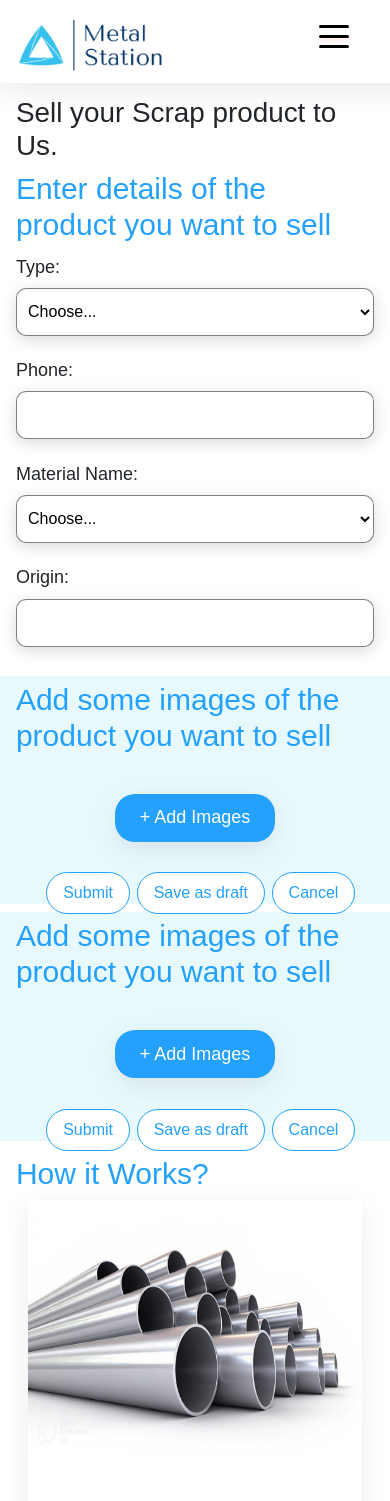
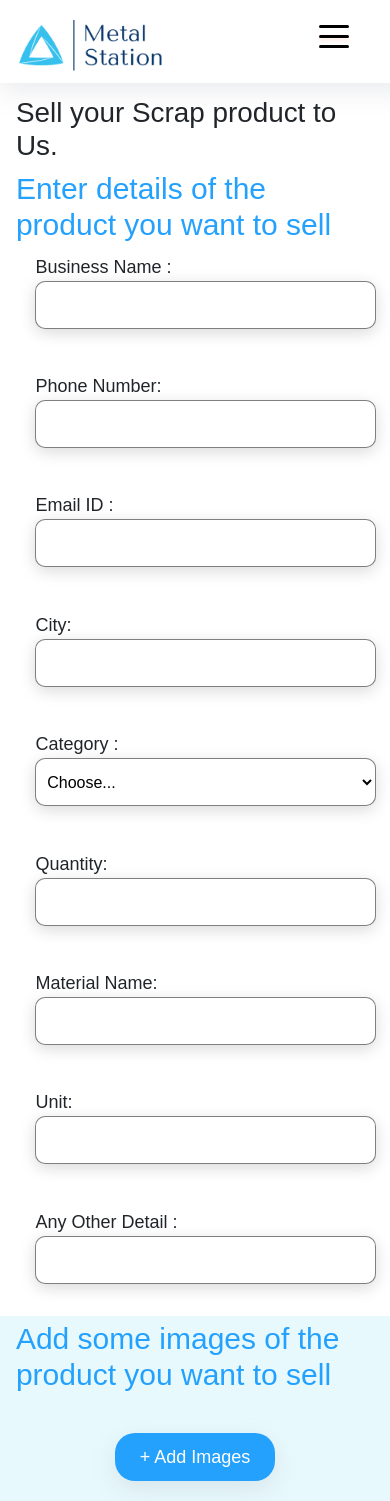
Before and after one commit to udaykirancodes/metalstation-nextjs, a Next.js app: page /Sell2 in a window 390 px wide. Shown: the top 1501 px of the page. Built offline with nearby package versions, Linux system fonts and the light colour scheme.

Commit message:
sell page

```diff
--- a/components/HomeComponents/NewHomeComponent.js
+++ b/components/HomeComponents/NewHomeComponent.js
@@ -2,12 +2,13 @@ import React from 'react'
 import nhcCss from '../../styles/NewHomeComponent.module.css'
 import Image from 'next/image'
 import Link from 'next/link'
+import "react-responsive-carousel/lib/styles/carousel.min.css";
 import { Carousel } from 'react-responsive-carousel';
 
 const NewHomeComponent = () => {
   return (
     <div className={nhcCss.home}>
-      <Carousel autoPlay='true'>
+      <Carousel autoPlay='true'  >
         <div className={nhcCss.homeComponent}>
           <div className={nhcCss.homeImg}>
             <Image layout='fill' src="/homeImg1.png" alt="" />
--- a/components/Navbar.js
+++ b/components/Navbar.js
@@ -128,6 +128,8 @@ function DropdownMenu() {
 
   const { user } = useContext(Context)
 
+  const router = useRouter();
+
   const dropdownRef = useRef(null);
 
   function DropdownItem(props) {
@@ -141,7 +143,7 @@ function DropdownMenu() {
   }
 
   const Logout = () => {
-    console.log('Logging Out'); return;
+    console.log('Logging Out');
     localStorage.removeItem('authToken');
     router.push('/');
   }
--- a/components/SellComponents/Detail.js
+++ b/components/SellComponents/Detail.js
@@ -1,91 +1,111 @@
-import React from 'react'
-import { useState, useContext, useRef } from 'react'
+import React, { useState } from 'react'
+import Sellimg from './Sellimg'
 import sCss from '../../styles/Sell.module.css'
-import Context from '../../context/Context'
-import MultipleImageUploadComponent from './MultipleImageUploadComponent'
-import Sellimg from './Sellimg'
 const Detail = () => {
-  const context = useContext(Context)
-  const {sellProduct, getSell, addSell} = context;
-
-
-  const [type, setType] = useState('metal')
-
-
-  const [details, setDetails] = useState({type:"", phone:"", materialName:"", Origin:""})
-
-  const ref = useRef(null)
-    const refClose = useRef(null)
-
-
-  const onSubmission=(e)=>{
-    addSell(details.type, details.phone, details.materialName, details.Origin);
-    // refClose.current.click()
-    console.log(details);
-    setDetails({type:"", phone:"", materialName:"", Origin:""});
-    e.preventDefault();
+  const [details, setDetails] = useState({});
+  const handleChange = (e) => {
+    setDetails({ ...details, [e.target.name]: e.target.value })
+    // console.log(details)
   }
-  const onChange=(e)=>{
-    setDetails({...details, [e.target.name]:e.target.value})
-  }
-  console.log(type);
   return (
     <>
       <div className="detailSection" style={{ marginBottom: '2%' }}>
         <div className="container">
           <h4 className={sCss.Sellheader}>Enter details of the product you want to sell</h4>
+
           <div className={sCss.detail_container}>
+
+
             <form action="#" className={sCss.detail_form}>
+              <div className={sCss.formcontain}>
                 <div className={sCss.leftform}>
                   <div className={sCss.input_data}>
-                  <label htmlFor="" className={sCss.form_label}>Type:</label><br />
-                  <select name="type" id="type" className={sCss.inputField} onChange={(e)=> setType(e.target.value)} >
-                    <option name='type' value={details.type} >Choose...</option>
-                    <option value="automobile">automobile</option>
-                    <option value="metal">metal</option>
-                  </select>
+                    <label htmlFor="type" className={sCss.form_label}>Business Name :</label> <br />
+                    <input type="text"
+                      name="business"
+                      className={sCss.inputField} onChange={(e) => handleChange(e)}
+                    /><br /><br />
                   </div>
                   <div className={sCss.input_data}>
-                  <label htmlFor="" className={sCss.form_label}>Phone:</label><br />
-                  <input className={sCss.inputField} type="text" name='phone' value={details.phone} onChange={onChange} />
+                    <label htmlFor="type" className={sCss.form_label}>Phone Number:</label> <br />
+                    <input type="tel"
+                      name="phone"
+                      className={sCss.inputField} onChange={(e) => handleChange(e)}
+                    /><br /><br />
                   </div>
                 </div>
-              <div className={sCss.rightform} style={{ display: `${type==='metal'? "block":"none"}` }}>
+                <div className={sCss.rightform} >
+
                   <div className={sCss.input_data}>
-                  <label htmlFor="" className={sCss.form_label}>Material Name:</label><br />
-                  <select name="materialName" id="materialname" className={sCss.inputField} value={details.materialName} onChange={onChange}>
-                    <option value="volvo">Choose...</option>
-                    <option value="saab">Saab</option>
-                    <option value="opel">Opel</option>
-                    <option value="audi">Audi</option>
-                  </select>
+                    <label htmlFor="type" className={sCss.form_label}>Email ID :</label> <br />
+                    <input type="email"
+                      name="email"
+                      className={sCss.inputField} onChange={(e) => handleChange(e)}
+                    /><br /><br />
                   </div>
                   <div className={sCss.input_data}>
-                  <label htmlFor="" className={sCss.form_label}>Origin:</label><br />
-                  <input className={sCss.inputField} type="text" name='Origin' value={details.Origin} onChange={onChange}/>
+                    <label htmlFor="type" className={sCss.form_label}>City:</label> <br />
+                    <input type="text" className={sCss.inputField}
+                      name="city"
+                      onChange={(e) => handleChange(e)}
+                    /> <br /><br /></div>
+                </div>
+
+
+              </div>
+              <div className={sCss.formcontain}>
+                <div className={sCss.leftform}>
+                  <div className={sCss.input_data}>
+                    <label htmlFor="type" className={sCss.form_label}>Category :</label> <br />
+                    <select name="category" onChange={(e) => handleChange(e)} id="type" className={sCss.inputField} >
+                      <option value="">Choose...</option>
+                      <option value="Aluminium">Aluminium </option>
+                      <option value="Copper">Copper</option>
+                      <option value="Iron">Machinery</option>
+                      <option value="Steel">Steel</option>
+                      <option value="Auto Parts">Auto Parts</option>
+                      <option value="Other">Other</option>
+                    </select>
+                    <br /><br />
+                  </div>
+                  <div className={sCss.input_data}>
+                    <label htmlFor="type" className={sCss.form_label}>Quantity:</label> <br />
+                    <input type="text"
+                      name='quantity'
+                      className={sCss.inputField} onChange={(e) => handleChange(e)}
+                    /><br /><br />
                   </div>
                 </div>
-              <div className={sCss.rightform} style={{ display: `${type==='metal'? "none":"block"}` }}>
+                <div className={sCss.rightform} >
                   <div className={sCss.input_data}>
-                  <label htmlFor="" className={sCss.form_label}>Material Name2:</label><br />
-                  <select name="materialname" id="materialname" className={sCss.inputField} value={details.materialName} onChange={onChange}>
-                    <option value="volvo">Choose...</option>
-                    <option value="saab">Saab</option>
-                    <option value="opel">Opel</option>
-                    <option value="audi">Audi</option>
-                  </select>
-                </div>
+                    <label htmlFor="type" className={sCss.form_label}>Material Name:</label> <br />
+                    <input type="text" className={sCss.inputField}
+                      name="material"
+                      onChange={(e) => handleChange(e)}
+                    /> <br /><br /></div>
+
                   <div className={sCss.input_data}>
-                  <label htmlFor="" className={sCss.form_label}>Origin:</label><br />
-                  <input className={sCss.inputField} type="text" value={details.Origin} onChange={onChange} />
+                    <label htmlFor="type" className={sCss.form_label}>Unit:</label> <br />
+                    <input type="text" className={sCss.inputField}
+                      name="unit"
+                      onChange={(e) => handleChange(e)}
+                    /> <br /><br /></div>
                 </div>
               </div>
+              <div className={sCss.dinput_data}>
+                <label htmlFor="type" className={sCss.form_label}>Any Other Detail :</label> <br />
+                <input type="text"
+                  name="others"
+                  className={sCss.inputField} onChange={(e) => handleChange(e)}
+                /><br /><br />
+              </div>
             </form>
+
           </div>
+          {/* <button className={sCss.addformbtn} onClick={addProduct} type="submit" >Submit</button> */}
         </div>
-      </div>
-      {/* <MultipleImageUploadComponent/> */}
-      <Sellimg onSubmission={onSubmission} />
+      </div >
+      <Sellimg details={details} setDetails={setDetails} />
     </>
   )
 }
--- a/components/SellComponents/ImagePreview.js
+++ b/components/SellComponents/ImagePreview.js
@@ -2,85 +2,92 @@ import React, { useState } from 'react'
 import Image from 'next/image'
 import iPCss from '../../styles/ImagePreview.module.css'
 import sCss from '../../styles/Sell.module.css'
-
-const ImagePreview = ({onSubmission}) => {
+import { AddSellUrl } from "../../urls";
+import { useRouter } from 'next/router';
+const ImagePreview = ({ onSubmission, details, setDetails }) => {
   const [selectedImages, setSelectedImages] = useState([]);
-
-  const onSelectFile = (event) => {
-    const selectedFiles = event.target.files;
+  const [files, setfiles] = useState();
+  const router = useRouter();
+  const onSelectFile = (e) => {
+    const selectedFiles = e.target.files;
     const selectedFilesArray = Array.from(selectedFiles);
-
     const imagesArray = selectedFilesArray.map((file) => {
       return URL.createObjectURL(file);
     });
-
     setSelectedImages((previousImages) => previousImages.concat(imagesArray));
 
     // FOR BUG IN CHROME
-    event.target.value = "";
+    e.target.value = "";
   };
 
   function deleteHandler(image) {
     setSelectedImages(selectedImages.filter((e) => e !== image));
     URL.revokeObjectURL(image);
   }
-  const uploadFiles=()=>{
-
+  const uploadFiles = async () => {
+    let formdata = new FormData();
+    // console.log(files)
+    formdata.append('email', details.email)
+    formdata.append('business', details.business);
+    formdata.append('phone', details.phone)
+    formdata.append('city', details.city)
+    formdata.append('category', details.category)
+    formdata.append('material', details.material)
+    formdata.append('quantity', details.quantity)
+    formdata.append('units', details.units)
+    formdata.append('others', details.others)
+    // here are the images
+    if (files) {
+      console.log('files are there');
+      for (const file of files) {
+        // console.log(file)
+        formdata.append('images', file, file.name);
+      };
     }
-
+    // send to server
+    const res = await fetch(AddSellUrl, {
+      method: "POST",
+      headers: {
+        'boundary': 'MyBoundary'
+      },
+      body: formdata
+    })
+    const data = await res.json();
+    if (data.success) {
+      console.log(data.data);
+      setDetails({})
+      router.push('/')
+    }
+  }
   return (
     <div className="container">
       <section className={iPCss.ImagePreview}>
-        {/* <div className={iPCss.ImageInputContainer}> */}
         <label className={iPCss.ImageLabel}>
           + Add Images
           <br />
           <input
             type="file"
             name="images"
-            onChange={onSelectFile}
+            // onChange={(e) => onSelectFile(e, e.target.files)}
+            onChange={onSelectFile} // this is working fine
             multiple
             accept="image/png , image/jpeg, image/webp, application/pdf"
             className={iPCss.ImagePreviewInput}
           />
         </label>
+        <div className="imageContainer"></div>
         <br />
-
         <input className={iPCss.ImagePreviewInput} type="file" multiple />
-        {/* </div> */}
-
-        {/* {selectedImages.length > 0 &&
-        (selectedImages.length > 10 ? (
-          <p className="error">
-            You can't upload more than 10 images! <br />
-            <span>
-              please delete <b> {selectedImages.length - 10} </b> of them{" "}
-            </span>
-          </p>
-        ) : ( */}
-        {/* {selectedImages.length == 0 ? "" : <button
-          className={iPCss.uploadbtn}
-          onClick={() => {
-            console.log(selectedImages);
-          }}
-        >
-          UPLOAD {selectedImages.length} IMAGE
-          {selectedImages.length === 1 ? "" : "S"}
-        </button>} */}
-        {/* // ))} */}
-
-        {selectedImages.length===0? "": <div className={iPCss.images}>
+        {selectedImages.length === 0 ? "" : <div className={iPCss.images}>
           {selectedImages &&
             selectedImages.map((image, index) => {
               return (
                 <div key={image} className={iPCss.image}>
                   <Image className={iPCss.preview} src={image}
-
                     height={200}
                     width={300}
                     alt="upload" />
                   <div className="ImgDelete">
-
                     <button className={iPCss.ImageDelete} onClick={() => deleteHandler(image)}>
                       x
                     </button>
@@ -92,8 +99,8 @@ const ImagePreview = ({onSubmission}) => {
         </div>}
         <div className={sCss.buttons}>
           <button className={sCss.cancelbtn}>Cancel</button>
-        <button className={sCss.savebtn}>Save as draft</button>
-        <button className={sCss.submitbtn} onClick={onSubmission}>Submit</button>
+          {/* <button className={sCss.savebtn} onClick={uploadFiles}>Save as draft</button> */}
+          <button className={sCss.submitbtn} onClick={uploadFiles}>Submit</button>
         </div>
       </section>
     </div>
--- a/components/SellComponents/Sellimg.js
+++ b/components/SellComponents/Sellimg.js
@@ -3,7 +3,7 @@ import sCss from '../../styles/Sell.module.css'
 import ImagePreview from './ImagePreview';
 
 
-const Sellimg = ({ onSubmission }) => {
+const Sellimg = ({ onSubmission, details, setDetails }) => {
   const [image, setImage] = useState(null);
   const [createObjectURL, setCreateObjectURL] = useState(null);
 
@@ -16,15 +16,16 @@ const Sellimg = ({ onSubmission }) => {
   };
 
   const uploadToServer = async (event) => {
-    const body = new FormData();
-    body.append("file", image);
-    const response = await fetch("/api/file", {
-      method: "POST",
-      body
-    });
+    // const body = new FormData();
+    // body.append("file", image);
+    // const response = await fetch("/api/file", {
+    //   method: "POST",
+    //   body
+    // });
   };
   return (
     <>
+
       <section className={sCss.imageSection}>
         <div className="container">
           <h4 className={sCss.Sellheader}>Add some images of the product you want to sell</h4>
@@ -33,7 +34,7 @@ const Sellimg = ({ onSubmission }) => {
             <h4>Select Image</h4>
             <input type="file" name="myImage" onChange={uploadToClient} multiple /> */}
             {/* <MultipleImageUploadComponent onSubmission={onSubmission}/> */}
-            <ImagePreview onSubmission={onSubmission} />
+            <ImagePreview onSubmission={onSubmission} details={details} setDetails={setDetails} />
           </div>
         </div>
       </section>
--- a/pages/cart.js
+++ b/pages/cart.js
@@ -319,9 +319,9 @@ const Cart = () => {
                                                 <div className={cartCss.content}>
                                                     <Link href="/ecommerce"><a><h3 className={cartCss.producttitle}>{item.name}</h3></a></Link>
                                                     <p className="unit">Quantity :
-                                                        <button onClick={() => updateQuantity(item.productid, parseInt(item.quantity) - 1)} className={cartCss.btn} style={{ margin: '5px' }}>  <i className="fa-solid fa-minus">-</i></button>
+                                                        <button onClick={() => updateQuantity(item.productid, parseInt(item.quantity) - 1)} className={cartCss.btn} style={{ margin: '5px' }}>  <i className="fa-solid fa-minus"></i></button>
                                                         <span>{item.quantity}</span>
-                                                        <button onClick={() => updateQuantity(item.productid, parseInt(item.quantity) + 1)} className={cartCss.btn} style={{ margin: '5px' }}>  <i className="fa-solid fa-plus">+</i></button>
+                                                        <button onClick={() => updateQuantity(item.productid, parseInt(item.quantity) + 1)} className={cartCss.btn} style={{ margin: '5px' }}>  <i className="fa-solid fa-plus"></i></button>
                                                         <small className={cartCss.ton}>Tons</small></p>
                                                     <h4 className={cartCss.price}>&#8377;{' ' + product.price}</h4>
                                                     <p>Delivered by &nbsp;<span className={cartCss.bold}>{' Within 1 Week of Order Placed'}</span></p>
--- a/styles/Sell.module.css
+++ b/styles/Sell.module.css
@@ -51,18 +51,18 @@
   margin-top: 3%;
 }
 .detail_form{
-  display: flex;
   width: 90%;
   justify-content: space-between;
   align-items: center;
 }
 .leftform, .rightform{
   width: 35%;
+  margin-left: 5vw;
 }
 .inputField{
   width: 100%;
   height: 3rem;
-  margin-top: 2%;
+
   background: #FFFFFF;
 border: 1px solid rgba(0, 0, 0, 0.5);
 box-shadow: 0px 4px 16px rgba(0, 0, 0, 0.15);
@@ -71,6 +71,10 @@ padding: 2%;
 }
 .input_data{
   margin-bottom: 6%;
+}
+.dinput_data{
+  margin-left: 5vw;
+    width: 77%;
 }
 .form_label{
   font-size: var(--h3-heading);
@@ -152,9 +156,11 @@ padding-right: 1rem;
     flex-wrap: wrap;
   }
   .leftform, .rightform{
-    width: 100%;
+    width: 95%;
   }
-
+.dinput_data{
+  width: 95%;
+}
 }
 @media screen  and (max-width:600px){
   .howContainer{
@@ -171,4 +177,23 @@ padding-right: 1rem;
   .inputContianer{
     flex-direction: column-reverse;
   }
+  .formcontain{
+    display: flex;
+    flex-direction: column;
+  }
 }
+
+
+.formcontain{
+  display: flex;
+}
+.addformbtn{
+  background-color: #24A1FD;
+  color: white;
+  padding: 5px 10px;
+  border-radius: 34px;
+  display: flex;
+  justify-content: center;
+  margin: auto;
+  border: 1px solid #24A1FD;
+}
--- a/urls.js
+++ b/urls.js
@@ -38,6 +38,7 @@ export const PlaceOrderUrl = backendurl + 'orders/';
 export const GetUserEnquiryUrl = backendurl + 'enquiry/getuser';
 export const GetUserOrdersUrl = backendurl + 'orders/getuser';
 export const GetSingleOrderUrl = backendurl + 'orders/'; // + order id
+export const AddSellUrl = backendurl + 'sell/add'; // + order id
 
 
 // Enquiry : pending , processing , confirmed
```
Also changed, not shown: context/GlobalState.js (+4 -4 lines), pages/ecommerce/index.js (+47 -26 lines), pages/orders/[id].js (+0 -111 lines), styles/Order.module.css (+25 -4 lines). Lines whose indentation alone changed are shown as unchanged.
